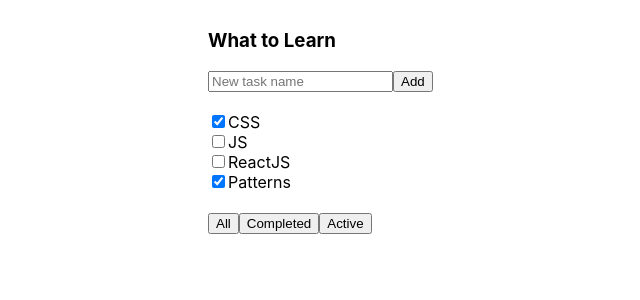
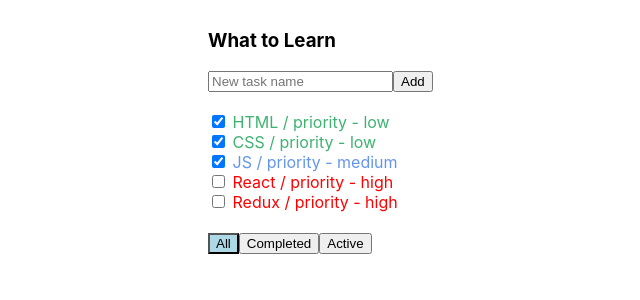
Before and after one commit to maqweb/todolist-react, a React (Create React App) app: page / in a window 1280 px wide. Shown: the top 300 px of the page, without its empty margins (192-832 px from the left). Built offline with nearby package versions, Linux system fonts and the light colour scheme.

Commit message:
added all proj

```diff
--- a/package.json
+++ b/package.json
@@ -2,7 +2,9 @@
   "name": "01-todolist",
   "version": "0.1.0",
   "private": true,
+  "homepage": "https://maqweb.github.io/todolist-react",
   "dependencies": {
+    "gh-pages": "^2.1.1",
     "react": "^16.8.6",
     "react-dom": "^16.8.6",
     "react-scripts": "3.0.1"
@@ -11,7 +13,9 @@
     "start": "react-scripts start",
     "build": "react-scripts build",
     "test": "react-scripts test",
-    "eject": "react-scripts eject"
+    "eject": "react-scripts eject",
+    "predeploy": "npm run build",
+    "deploy": "gh-pages -d build"
   },
   "eslintConfig": {
     "extends": "react-app"
--- a/src/App.css
+++ b/src/App.css
@@ -1,7 +1,3 @@
-.App {
-
-}
-
 .todoList {
   width: 500px;
   margin: 0 auto;
@@ -11,6 +7,18 @@
   padding: 10px;
 }
 
-.todoList-task {
+.active {
+  background: lightblue;
+}
 
+.highPriority {
+  color: red;
 }
+
+.mediumPriority {
+  color: cornflowerblue;
+}
+
+.lowPriority {
+  color: mediumseagreen;
+}
--- a/src/App.js
+++ b/src/App.js
@@ -1,17 +1,28 @@
 import React from 'react';
 import './App.css';
-import TodoListHeader from "./TodoListHeader";
-import TodoListTasks from "./TodoListTasks";
-import TodoListFooter from "./TodoListFooter";
+import TodoListHeader from './components/TodoListHeader/TodoListHeader';
+import TodoListTasks from './components/TodoListTasks/TodoListTasks';
+import TodoListFooter from './components/TodoListFooter/TodoListFooter';
 
 class App extends React.Component {
+
+     tasks = [
+        {title: 'HTML', isDone: true, priority: 'low'},
+        {title: 'CSS', isDone: true, priority: 'low'},
+        {title: 'JS', isDone: true, priority: 'medium'},
+        {title: 'React', isDone: false, priority: 'high'},
+        {title: 'Redux', isDone: false, priority: 'high'}
+    ];
+
+     filterValue = "All";
+
     render = () => {
         return (
             <div className="App">
                 <div className="todoList">
                     <TodoListHeader/>
-                    <TodoListTasks/>
-                    <TodoListFooter/>
+                    <TodoListTasks tasks={this.tasks}/>
+                    <TodoListFooter filterValue={this.filterValue}/>
                 </div>
             </div>
         );
--- a/src/TodoListFooter.js
+++ /dev/null
@@ -1,17 +0,0 @@
-import React from 'react';
-import './App.css';
-
-class TodoListFooter extends React.Component {
-    render = () => {
-        return (
-            <div className="todoList-footer">
-                <button>All</button>
-                <button>Completed</button>
-                <button>Active</button>
-            </div>
-
-        );
-    }
-}
-
-export default TodoListFooter;
--- a/src/TodoListHeader.js
+++ /dev/null
@@ -1,18 +0,0 @@
-import React from 'react';
-import './App.css';
-
-class TodoListHeader extends React.Component {
-    render = () => {
-        return (
-            <div className="todoList-header">
-                <h3 className="todoList-header__title">What to Learn</h3>
-                <div className="todoList-newTaskForm">
-                    <input type="text" placeholder="New task name"/>
-                    <button>Add</button>
-                </div>
-            </div>
-        );
-    }
-}
-
-export default TodoListHeader;
--- a/src/TodoListTasks.js
+++ /dev/null
@@ -1,29 +0,0 @@
-import React from 'react';
-import './App.css';
-
-class TodoListTasks extends React.Component {
-    render = () => {
-        return (
-            <div className="todoList-tasks">
-                <div className="todoList-task">
-                    <input type="checkbox" checked={true}/>
-                    <span>CSS</span>
-                </div>
-                <div className="todoList-task">
-                    <input type="checkbox" checked={false}/>
-                    <span>JS</span>
-                </div>
-                <div className="todoList-task">
-                    <input type="checkbox" checked={false}/>
-                    <span>ReactJS</span>
-                </div>
-                <div className="todoList-task">
-                    <input type="checkbox" checked={true}/>
-                    <span>Patterns</span>
-                </div>
-            </div>
-        );
-    }
-}
-
-export default TodoListTasks;
--- /dev/null
+++ b/src/components/TodoListFooter/TodoListFooter.jsx
@@ -0,0 +1,21 @@
+import React from 'react';
+import './../../App.css';
+
+class TodoListFooter extends React.Component {
+    render = () => {
+
+        let classForAll = this.props.filterValue === "All" ? "active" : "";
+        let classForCompleted = this.props.filterValue === "Completed" ? "active" : "";
+        let classForActive = this.props.filterValue === "Active" ? "active" : "";
+
+        return (
+            <div className="todoList-footer">
+                <button className={classForAll}>All</button>
+                <button className={classForCompleted}>Completed</button>
+                <button className={classForActive}>Active</button>
+            </div>
+        );
+    }
+}
+
+export default TodoListFooter;
--- /dev/null
+++ b/src/components/TodoListHeader/TodoListHeader.jsx
@@ -0,0 +1,20 @@
+import React from 'react';
+
+class TodoListHeader extends React.Component {
+  render = () => {
+    return (
+
+      <div className="todoList-header">
+        <h3 className="todoList-header__title">What to Learn</h3>
+        <div className="todoList-newTaskForm">
+          <input type="text" placeholder="New task name" />
+          <button>Add</button>
+        </div>
+      </div>
+
+
+    );
+  }
+}
+
+export default TodoListHeader;
--- /dev/null
+++ b/src/components/TodoListTasks/TodoListTask/TodoListTask.jsx
@@ -0,0 +1,19 @@
+import React from "react";
+
+class TodoListTask extends React.Component {
+    render = (props) => {
+
+        let priorityClass = this.props.priority;
+        this.props.priority === 'high' ? priorityClass = "highPriority" :
+            this.props.priority === 'medium' ? priorityClass = "mediumPriority" : priorityClass = "lowPriority";
+
+        return (
+            <div className="todoList-task">
+                <input type="checkbox" checked={this.props.isDone}/>
+                <span className={priorityClass}> {this.props.title} / priority - {this.props.priority} </span>
+            </div>
+        )
+    }
+}
+
+export default TodoListTask;
--- /dev/null
+++ b/src/components/TodoListTasks/TodoListTasks.jsx
@@ -0,0 +1,19 @@
+import React from "react";
+import TodoListTask from "./TodoListTask/TodoListTask";
+
+class TodoListTasks extends React.Component {
+    render = (props) => {
+
+        const tasksElement = this.props.tasks.map(task => {
+            return <TodoListTask title={task.title} isDone={task.isDone} priority={task.priority}/>
+        });
+
+        return (
+            <div className="todoList-tasks">
+                { tasksElement }
+            </div>
+        );
+    }
+}
+
+export default TodoListTasks;
```
Also changed, not shown: 1 other file (tests, documents, lock files or other folders).
